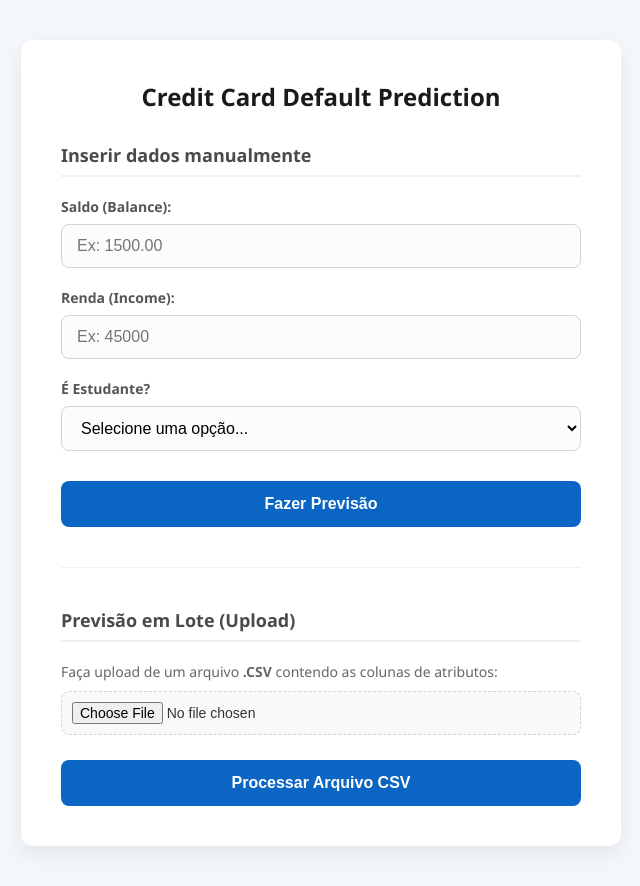
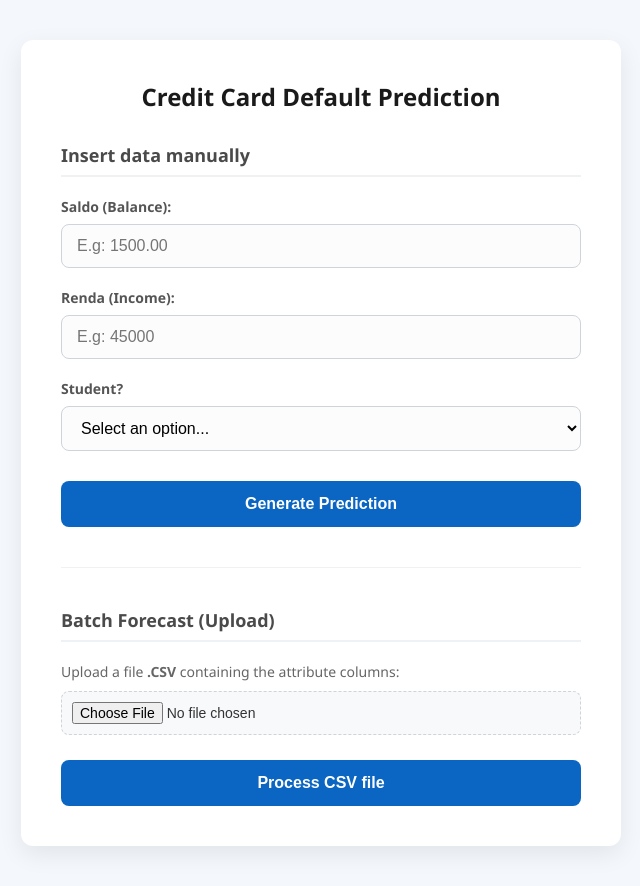
Before and after one commit to Ronizorzan/credit-default-pipeline, a Flask app: page / in a window 1280 px wide. Shown: the whole page, without its empty margins (319-959 px from the left). Run offline with Flask 2, Linux system fonts and the light colour scheme.

Commit message:
Update 07-04-2026

```diff
--- a/app/main.py
+++ b/app/main.py
@@ -104,7 +104,7 @@ class ModelService:
         y_pred = self.model.predict(X_selected)
 
 
-        return pd.DataFrame({"Prediction": y_pred}, index=features.index)
+        return pd.DataFrame({"Prediction": y_pred}, index=features.index)["Prediction"].map({0: "Non-default", 1: "Default"})
 
 
 def create_routes(app: Flask) -> None:
--- a/app/templates/index.html
+++ b/app/templates/index.html
@@ -157,39 +157,39 @@
 
         <!-- Formulário manual -->
         <form action="/manual" method="post">
-            <h2>Inserir dados manualmente</h2>
+            <h2>Insert data manually</h2>
 
             <div class="form-group">
                 <label for="balance">Saldo (Balance):</label>
-                <input type="number" name="balance" step="any" placeholder="Ex: 1500.00" required>
+                <input type="number" name="balance" step="any" placeholder="E.g: 1500.00" required>
             </div>
 
             <div class="form-group">
                 <label for="income">Renda (Income):</label>
-                <input type="number" name="income" step="any" placeholder="Ex: 45000" required>
+                <input type="number" name="income" step="any" placeholder="E.g: 45000" required>
             </div>
 
             <div class="form-group">
-                <label for="student">É Estudante?</label>
+                <label for="student">Student?</label>
                 <select name="student" required>
-                    <option value="" disabled selected>Selecione uma opção...</option>
-                    <option value="1">Sim</option>
-                    <option value="0">Não</option>
+                    <option value="" disabled selected>Select an option...</option>
+                    <option value="1">Yes</option>
+                    <option value="0">No</option>
                 </select>
             </div>
 
-            <input type="submit" value="Fazer Previsão">
+            <input type="submit" value="Generate Prediction">
         </form>
 
         <hr>
 
         <!-- Formulário de upload -->
         <form action="/upload" method="post" enctype="multipart/form-data">
-            <h2>Previsão em Lote (Upload)</h2>
-            <p class="upload-desc">Faça upload de um arquivo <strong>.CSV</strong> contendo as colunas de atributos:</p>
+            <h2>Batch Forecast (Upload)</h2>
+            <p class="upload-desc">Upload a file <strong>.CSV</strong> containing the attribute columns:</p>
 
             <input type="file" name="file" accept=".csv" required>
-            <input type="submit" value="Processar Arquivo CSV">
+            <input type="submit" value="Process CSV file">
         </form>
 
         <!-- Exibição de erros ou previsões -->
@@ -198,7 +198,7 @@
         {% endif %}
 
         {% if predictions %}
-            <h2 style="margin-top: 30px; border:none;">Resultado da Previsão:</h2>
+            <h2 style="margin-top: 30px; border:none;">Prediction Result:</h2>
             <div class="predictions-box">
                 <pre>{{ predictions }}</pre>
             </div>
```
Also changed, not shown: dags/ml_pipeline_dag.py (+4 -4 lines), docker-compose.airflow.yaml (+9 -0 lines), pyproject.toml (+8 -7 lines), README.md, interface_and_roi/Interface-app.png (renamed from Interface-app.png), interface_and_roi/Interface_xai.png (renamed from Interface_xai.png), interface_and_roi/financial_impact.png (added), interface_and_roi/model_metrics.png (added), 4 other files.
